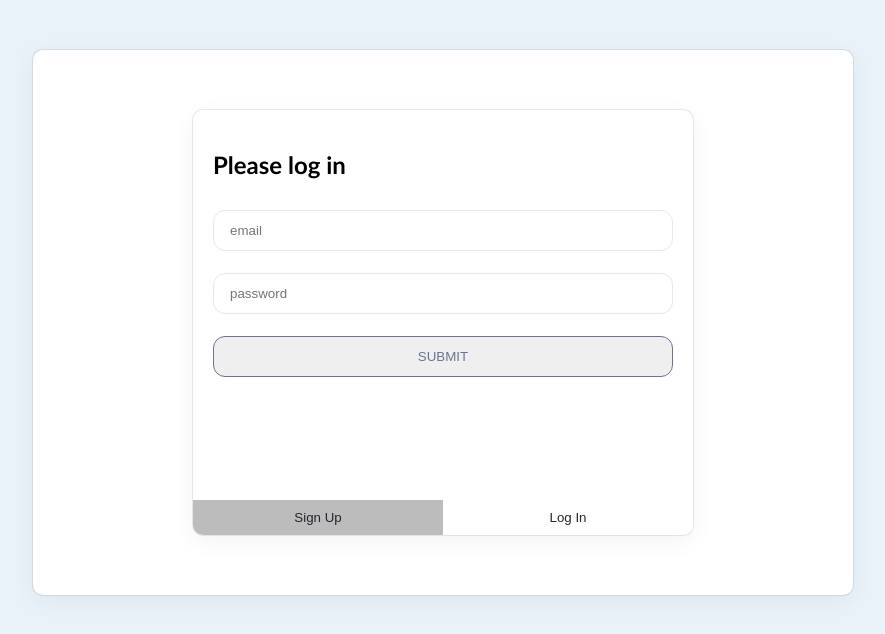
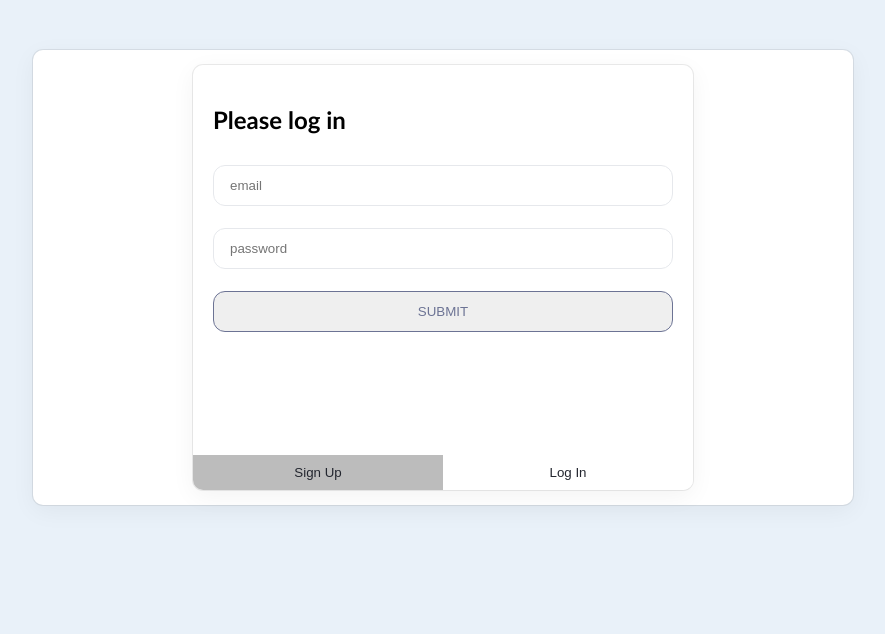
Before and after one commit to nconlisk/TODO_APP-deployed, a React (Create React App) app in the folder client/: page / in a window 1280 px wide. Shown: the top 634 px of the page, without its empty margins (197-1082 px from the left). Built offline with nearby package versions, Linux system fonts and the light colour scheme.

Commit message:
Updated styling of auth modal

```diff
--- a/client/src/index.css
+++ b/client/src/index.css
@@ -187,7 +187,7 @@ input {
 .auth-container {
     display:flex;
     justify-content: center;
-    margin: 50px;
+    margin: 5px;
 }
 
 .auth-container-box {
```
